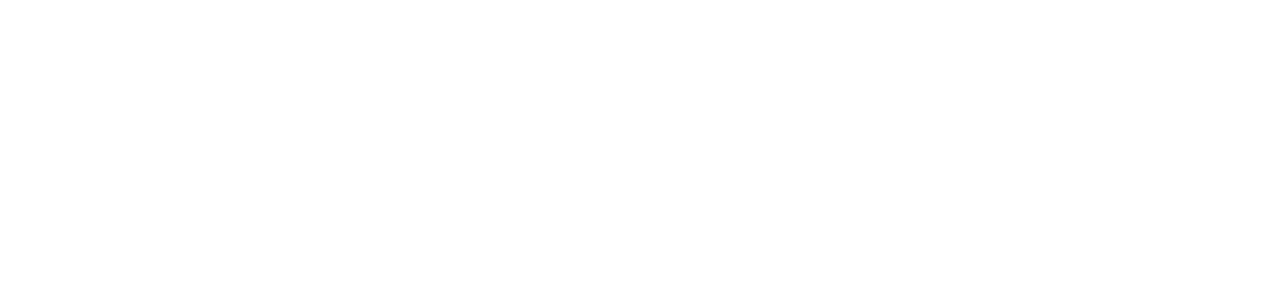
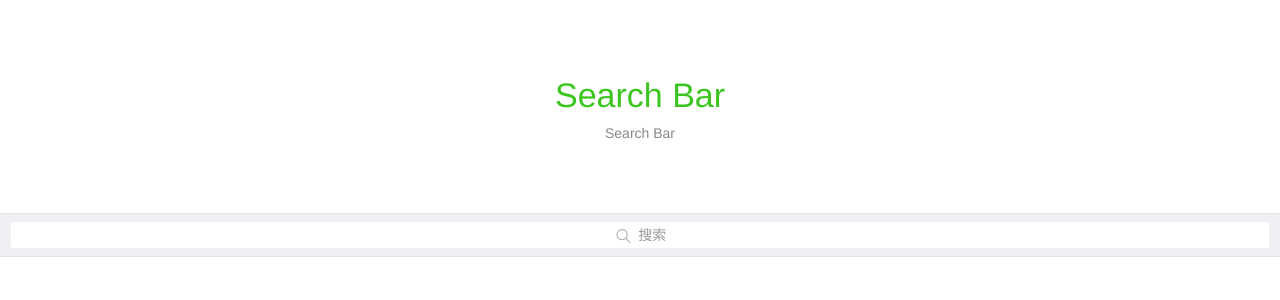
Before and after one commit to jessemao/VweUI, a Vue app: page /searchbar in a window 1280 px wide. Shown: the top 300 px of the page. Built offline with nearby package versions, Linux system fonts and the light colour scheme.

Commit message:
add search bar

```diff
--- /dev/null
+++ b/src/components/searchbar.vue
@@ -0,0 +1,93 @@
+<template>
+  <div class="weui-search-bar__wrap">
+    <div class="weui-search-bar" :class="{'weui-search-bar_focusing': isFocusing || !!value}">
+      <form class="weui-search-bar__form" @submit.prevent="onSubmit">
+        <div class="weui-search-bar__box">
+          <i class="weui-icon-search"></i>
+          <input type="search"
+            id="weui-search-bar__input"
+            ref="input"
+            class="weui-search-bar__input"
+            :placeholder="placeholder"
+            v-model="value"
+            @focus="onFocus"
+            @blur="onBlur"
+            required
+          />
+          <a class="weui-icon-clear" @click="clearInput"></a>
+        </div>
+        <label for="weui-search-bar__input" class="weui-search-bar__label">
+          <i class="weui-icon-search"></i>
+          <span v-if="!!placeholder">{{placeholder}}</span>
+        </label>
+      </form>
+      <a class="weui-search-bar__cancel-btn"
+        v-if="!!cancelText && isFocusing"
+        @click="cancelInput"
+      >
+        {{cancelText}}
+      </a>
+    </div>
+    <div v-if="!!value && !!searchSuggestion && searchSuggestion.length > 0" class="weui-cells searchbar-result">
+      <div v-for="item in searchSuggestion" @click="suggestionClick(item)" class="weui-cell weui-cell_access">
+        <div class="weui-cell__bd weui-cell_primary">
+          <p>{{item}}</p>
+        </div>
+      </div>
+    </div>
+  </div>
+</template>
+
+<script>
+export default {
+  props: {
+    placeholder: {
+      type: String,
+      default: '搜索'
+    },
+    cancelText: {
+      type: String,
+      default: '取消'
+    },
+    searchSuggestion: {
+      type: Array,
+      default: []
+    }
+  },
+  data () {
+    return {
+      value: '',
+      isFocusing: false
+    }
+  },
+  watch: {
+    value: function () {
+      this.$emit('change', this.value)
+    }
+  },
+  methods: {
+    onSubmit: function () {
+      this.$emit('submit', this.value)
+    },
+    onFocus: function () {
+      this.isFocusing = true
+    },
+    onBlur: function () {
+      if (!this.value) {
+        this.isFocusing = false
+      }
+    },
+    suggestionClick: function (value) {
+      this.$emit('submit', value)
+    },
+    clearInput: function () {
+      this.value = ''
+      this.$refs.input.focus()
+    },
+    cancelInput: function () {
+      this.value = ''
+      this.isFocusing = false
+    }
+  }
+}
+</script>
--- /dev/null
+++ b/src/example/searchbar.vue
@@ -0,0 +1,34 @@
+<template>
+  <div class="page searchbar">
+    <div class="page__header">
+      <h1 class="header__title">Search Bar</h1>
+      <p class="header__desc">Search Bar</p>
+    </div>
+    <weui-searchbar :search-suggestion="searchSuggestion" @submit="handleSubmit" @change="handleChange">
+    </weui-searchbar>
+  </div>
+</template>
+
+<script>
+import SearchBar from 'components/searchbar'
+
+export default {
+  data () {
+    return {
+      searchSuggestion: []
+    }
+  },
+  methods: {
+    handleSubmit: function (value) {
+      console.log('send request to search for ', value)
+    },
+    handleChange: function (value) {
+      this.searchSuggestion = ['实时搜索文本', '实时搜索文本', '实时搜索文本', '实时搜索文本']
+      console.log('update auto word suggestion on client side with key ', value)
+    }
+  },
+  components: {
+    'weui-searchbar': SearchBar
+  }
+}
+</script>
--- a/src/main.js
+++ b/src/main.js
@@ -10,6 +10,7 @@ import MessageFail from './example/message_fail'
 import Toast from './example/toast'
 import NavBar from './example/navbar'
 import TabBar from './example/tabbar'
+import SearchBar from './example/searchbar'
 import './assets/style/weui.css'
 import './assets/style/main.css'
 
@@ -25,6 +26,7 @@ const routes = [
   { path: '/toast', component: Toast },
   { path: '/navbar', component: NavBar },
   { path: '/tabbar', component: TabBar },
+  { path: '/searchbar', component: SearchBar },
   { path: '/', component: App }
 ]
 
```
